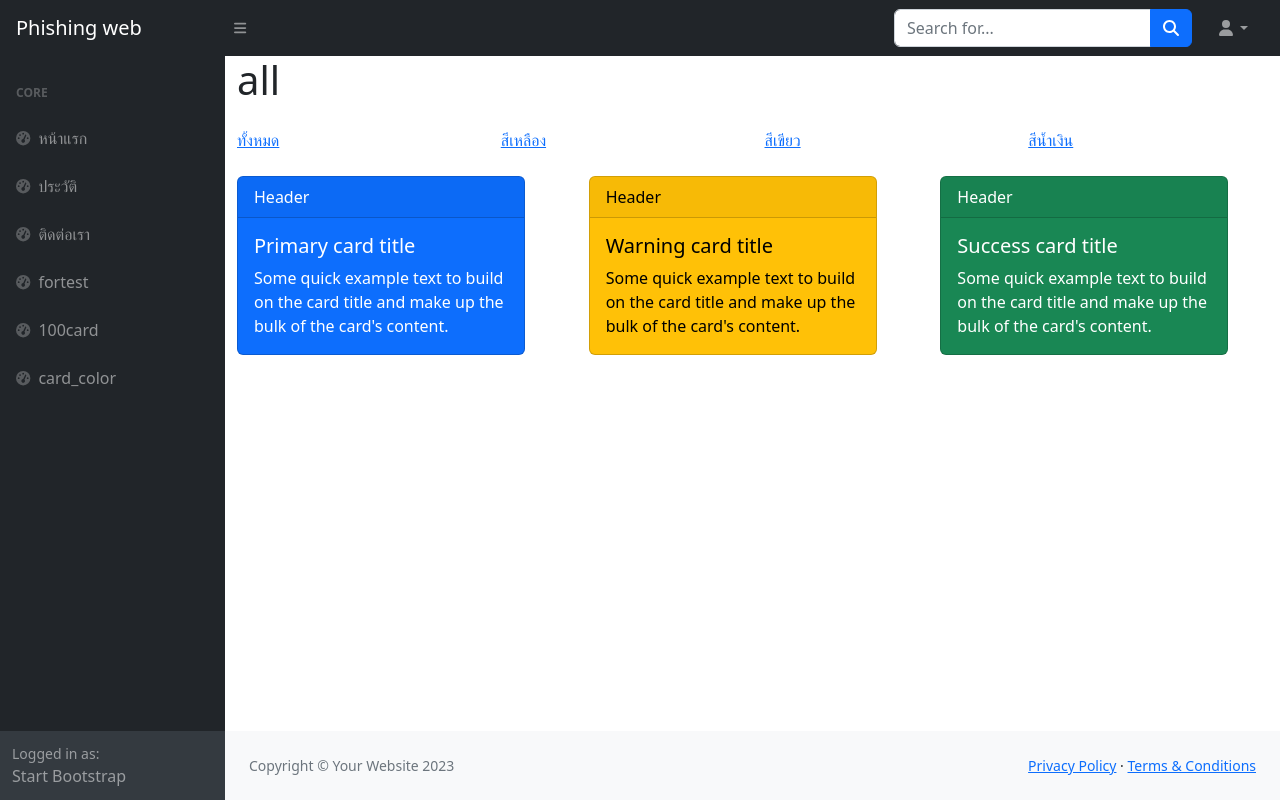
After one commit to deaww77/my_django_web, a Django app: page /card_color/ in a window 1280 px wide. The commit adds this page. Run offline with Django 5.2, Linux system fonts and the light colour scheme; some libraries are stand-ins or nearby versions.

Commit message:
add card color

```diff
--- a/templates/base.html
+++ b/templates/base.html
@@ -7,7 +7,8 @@
         <meta name="viewport" content="width=device-width, initial-scale=1, shrink-to-fit=no" />
         <meta name="description" content="" />
         <meta name="author" content="" />
-        <title>Dashboard - SB Admin</title>
+        <title>web</title>
+        <link rel="icon" type="image/x-icon" href="https://www.wireshark.org/assets/img/wireshark-logo.png">
         <link href="https://cdn.jsdelivr.net/npm/simple-datatables@7.1.2/dist/style.min.css" rel="stylesheet" />
         <link href={% static "css/styles.css" %} rel="stylesheet" />
         <script src="https://use.fontawesome.com/releases/v6.3.0/js/all.js" crossorigin="anonymous"></script>
@@ -64,6 +65,10 @@
                                 <div class="sb-nav-link-icon"><i class="fas fa-tachometer-alt"></i></div>
                                 100card
                             </a>
+                            <a class="nav-link" href="{% url 'card_color' %}">
+                                <div class="sb-nav-link-icon"><i class="fas fa-tachometer-alt"></i></div>
+                                card_color
+                            </a>
 
                         </div>
                     </div>
--- /dev/null
+++ b/templates/card_color.html
@@ -0,0 +1,52 @@
+{% extends "base.html" %}
+{% comment %}  {% endcomment %}
+{% block content %}
+<div class="container">
+    <h1>{{ color }}</h1>
+    <div class="row mt-4">
+        <div class="col"><a href="?color=all">ทั้งหมด</a></div>
+        <div class="col"><a href="?color=yellow">สีเหลือง</a></div>
+        <div class="col"><a href="?color=green">สีเขียว</a></div>
+        <div class="col"><a href="?color=blue">สีน้ำเงิน</a></div>
+    </div>
+    <div class="row mt-4">
+         {% comment %}  {% endcomment %}
+         {% if color == 'all' or color == 'blue' %}
+         <div class="col">
+            <div class="card text-bg-primary mb-3" style="max-width: 18rem;">
+                <div class="card-header">Header</div>
+                    <div class="card-body">
+                        <h5 class="card-title">Primary card title</h5>
+                        <p class="card-text">Some quick example text to build on the card title and make up the bulk of the card's content.</p>
+                </div>
+            </div>
+         </div>
+         {% endif %}
+         {% comment %}  {% endcomment %}
+         {% if color == 'all' or color == 'yellow' %}
+         <div class="col">
+            <div class="card text-bg-warning mb-3" style="max-width: 18rem;">
+                <div class="card-header">Header</div>
+                    <div class="card-body">
+                        <h5 class="card-title">Warning card title</h5>
+                        <p class="card-text">Some quick example text to build on the card title and make up the bulk of the card's content.</p>
+                </div>
+            </div>
+         </div>
+         {% endif %}
+         {% comment %}  {% endcomment %}
+         {% if color == 'all' or color == 'green' %}
+         <div class="col">
+            <div class="card text-bg-success mb-3" style="max-width: 18rem;">
+                <div class="card-header">Header</div>
+                    <div class="card-body">
+                        <h5 class="card-title">Success card title</h5>
+                        <p class="card-text">Some quick example text to build on the card title and make up the bulk of the card's content.</p>
+                </div>
+            </div>
+         </div>
+         {% endif %}
+         {% comment %}  {% endcomment %}
+    </div>
+</div>
+{% endblock content %}
--- a/webpage/urls.py
+++ b/webpage/urls.py
@@ -5,5 +5,6 @@ urlpatterns = [
     path("about/", views.aboutUs, name="aboutUs"),
     path("contact/", views.contactUs, name="contactUs"),
     path("for/", views.forPage, name="for_page"),
-    path("card/", views.card, name="card")
+    path("card/", views.card, name="card"),
+    path("card_color/", views.card_color, name="card_color")
 ]
--- a/webpage/views.py
+++ b/webpage/views.py
@@ -23,3 +23,12 @@ def card(request):
     lt = list(range(0, 100))
     context["list"] = lt
     return render(request, 'card.html', context)
+
+def card_color(request):
+    context = {
+        'color': 'all',
+    }
+    if request.method == "GET" and request.GET.get('color') != None:
+        context['color'] = request.GET.get('color')
+
+    return render(request, 'card_color.html', context)
```
